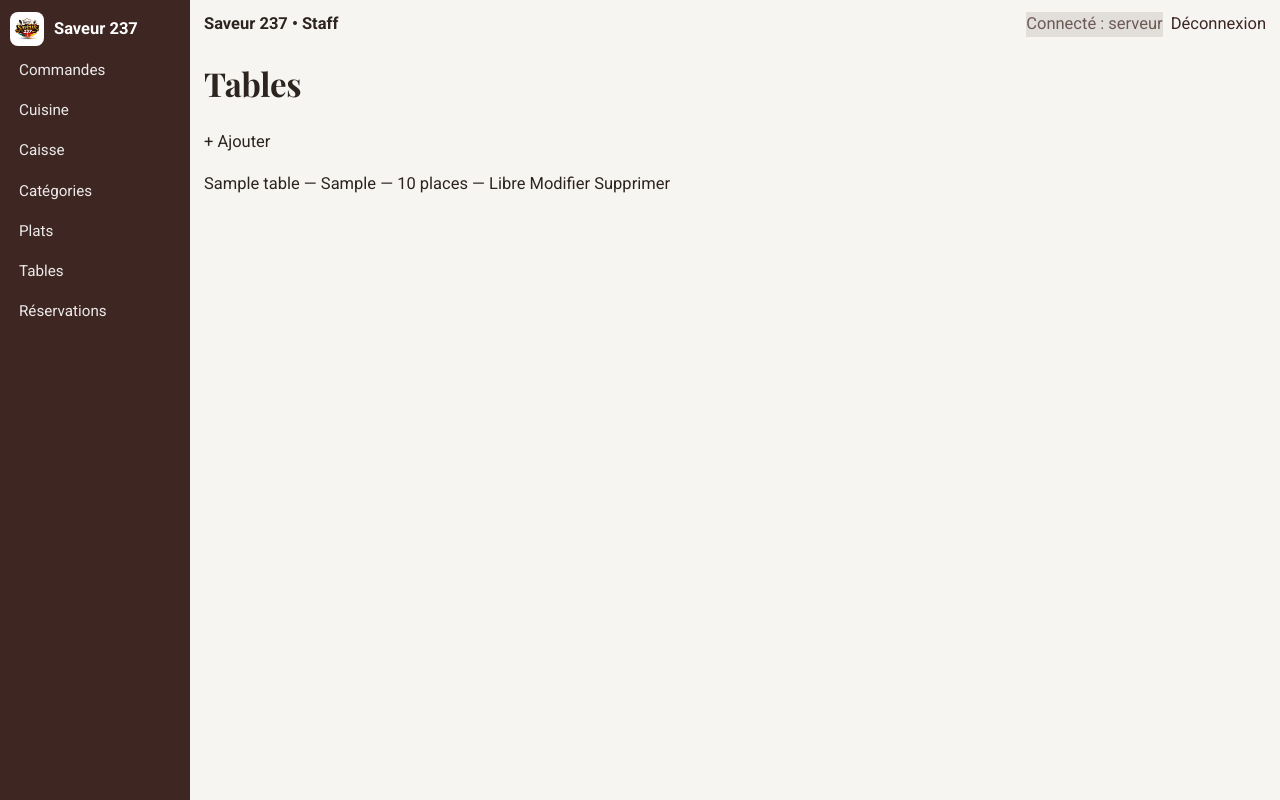
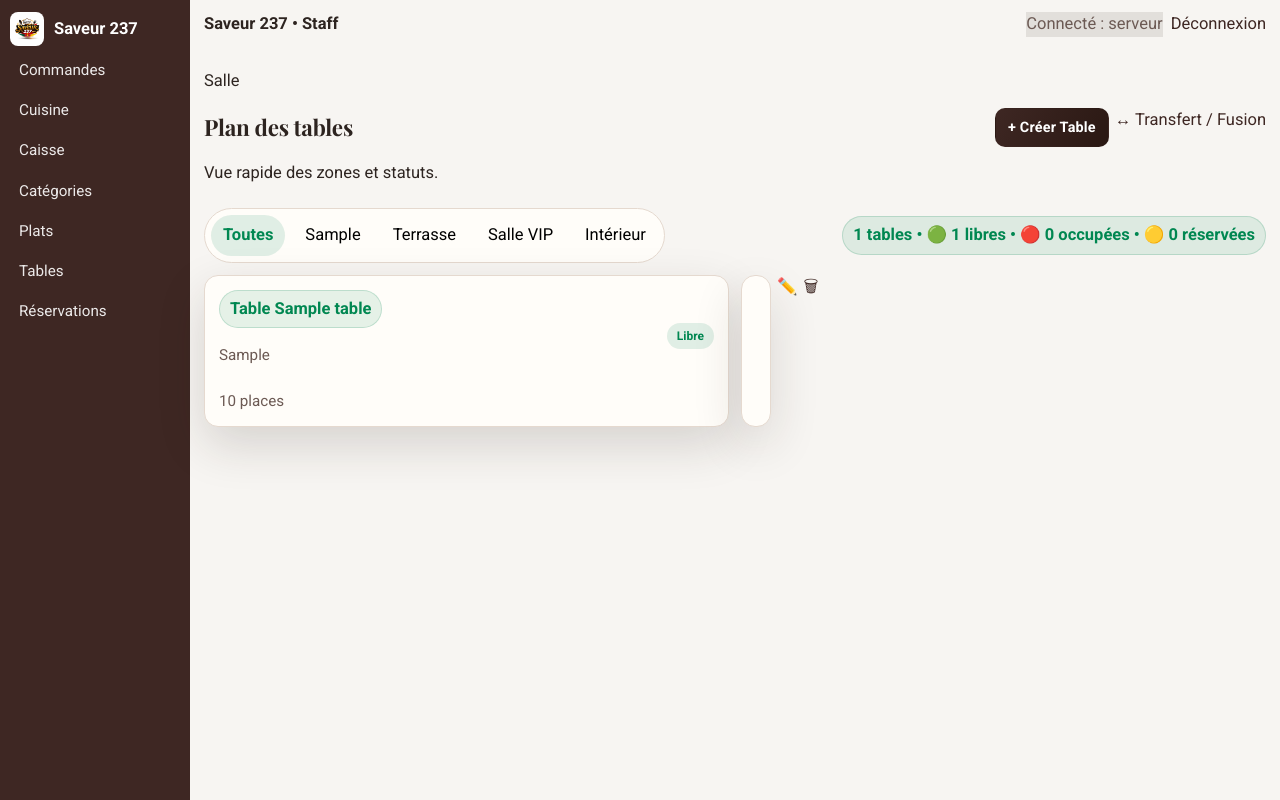
Before and after one commit to Jimmy-Network1/TP_RESTAURANT, a Django app: page /sales/tables/ in a window 1280 px wide. Run offline with Django 5.2, Linux system fonts and the light colour scheme; tables that the repository leaves empty hold one stand-in row (values such as "Sample post").

Commit message:
creation des tables

```diff
--- a/sales/urls.py
+++ b/sales/urls.py
@@ -6,7 +6,10 @@ app_name = 'sales'
 
 urlpatterns = [
     path('tables/', views.tables_list, name='tables'),
+    path('tables/plan/', views.tables_list, name='tables_plan'),
     path('tables/new/', views.tables_new, name='tables_new'),
+    path('tables/transfer/', views.tables_transfer, name='tables_transfer'),
+    path('tables/<int:pk>/', views.table_detail, name='table_detail'),
     path('tables/<int:pk>/edit/', views.tables_edit, name='tables_edit'),
     path('tables/<int:pk>/delete/', views.tables_delete, name='tables_delete'),
     path('orders/', views.orders_list, name='orders'),
--- a/sales/views.py
+++ b/sales/views.py
@@ -1,14 +1,62 @@
 from django.shortcuts import get_object_or_404, redirect, render
 from django.urls import reverse
 from django.http import HttpResponseBadRequest
+from django.contrib import messages
+from django.db.models import Count
 
-from .forms import OrderForm, OrderItemFormSet, PaymentForm, TableForm
+from .forms import OrderForm, OrderItemFormSet, PaymentForm, TableForm, TableTransferForm
 from .models import Order, OrderItem, Payment, Table
 
 
 def tables_list(request):
+    zone = request.GET.get('zone', '').strip()
     tables = Table.objects.all().order_by('name')
-    return render(request, 'sales/tables_list.html', {'tables': tables})
+    if zone:
+        tables = tables.filter(zone__iexact=zone)
+
+    zones = (
+        Table.objects.exclude(zone="")
+        .values_list('zone', flat=True)
+        .distinct()
+        .order_by('zone')
+    )
+    stats = {
+        'total': tables.count(),
+        'free': tables.filter(status=Table.STATUS_FREE).count(),
+        'occupied': tables.filter(status=Table.STATUS_OCCUPIED).count(),
+        'reserved': tables.filter(status=Table.STATUS_RESERVED).count(),
+    }
+    return render(
+        request,
+        'sales/tables_list.html',
+        {
+            'tables': tables,
+            'zones': zones,
+            'zone': zone,
+            'stats': stats,
+        },
+    )
+
+
+def table_detail(request, pk):
+    table = get_object_or_404(Table, pk=pk)
+    active_orders = (
+        table.orders.exclude(status__in=[Order.STATUS_CLOSED, Order.STATUS_CANCELED])
+        .order_by('-created_at')
+        .prefetch_related('items__dish')
+    )
+    history = table.orders.order_by('-created_at')[:5]
+    reservations = table.reservations.order_by('-reservation_datetime')[:5]
+    return render(
+        request,
+        'sales/table_detail.html',
+        {
+            'table': table,
+            'active_orders': active_orders,
+            'history': history,
+            'reservations': reservations,
+        },
+    )
 
 
 def tables_new(request):
@@ -40,6 +88,31 @@ def tables_delete(request, pk):
         table.delete()
         return redirect('sales:tables')
     return render(request, 'sales/tables_delete.html', {'table': table})
+
+
+def tables_transfer(request):
+    form = TableTransferForm(request.POST or None)
+    if request.method == 'POST' and form.is_valid():
+        src = form.cleaned_data['source']
+        dst = form.cleaned_data['destination']
+        action = form.cleaned_data['action']
+        qs = Order.objects.filter(
+            table=src,
+            status__in=[
+                Order.STATUS_DRAFT,
+                Order.STATUS_SENT,
+                Order.STATUS_PREPARING,
+                Order.STATUS_READY,
+                Order.STATUS_SERVED,
+            ],
+        )
+        moved = qs.update(table=dst)
+        if action == 'merge':
+            # nothing else specific for now, same effect
+            pass
+        messages.success(request, f"{moved} commande(s) transférée(s) de {src.name} vers {dst.name}.")
+        return redirect('sales:tables')
+    return render(request, 'sales/tables_transfer.html', {'form': form})
 
 
 def orders_list(request):
--- a/static/css/staff.css
+++ b/static/css/staff.css
@@ -239,6 +239,58 @@
 .table tbody td:first-child { border-top-left-radius: var(--radius); border-bottom-left-radius: var(--radius); }
 .table tbody td:last-child { border-top-right-radius: var(--radius); border-bottom-right-radius: var(--radius); }
 
+.tables-grid {
+    display: grid;
+    grid-template-columns: repeat(auto-fit, minmax(200px, 1fr));
+    gap: 12px;
+}
+.table-card {
+    background: var(--card);
+    border: 1px solid var(--border);
+    border-radius: var(--radius);
+    padding: 14px;
+    box-shadow: var(--shadow);
+    display: grid;
+    gap: 8px;
+    cursor: pointer;
+    transition: var(--transition);
+}
+.table-card:hover { box-shadow: 0 12px 28px rgba(0,0,0,0.12); transform: translateY(-2px); }
+.table-card header {
+    display: flex;
+    align-items: center;
+    justify-content: space-between;
+    gap: 8px;
+}
+.badge-free { background: rgba(0,135,81,0.12); color: var(--green); }
+.badge-occupied { background: rgba(206,17,38,0.12); color: var(--red); }
+.badge-reserved { background: rgba(252,209,22,0.18); color: #b07a00; }
+.badge-cleaning { background: rgba(62,39,35,0.08); color: var(--brown); }
+.table-meta { color: var(--muted); font-size: 0.95rem; }
+.table-actions { display: flex; gap: 6px; }
+
+.zone-filters {
+    display: inline-flex;
+    gap: 8px;
+    padding: 6px;
+    border: 1px solid var(--border);
+    border-radius: 999px;
+    background: var(--card);
+}
+.zone-filters button {
+    border: none;
+    background: transparent;
+    padding: 8px 12px;
+    border-radius: 999px;
+    cursor: pointer;
+    transition: var(--transition);
+}
+.zone-filters button.active {
+    background: rgba(0,135,81,0.12);
+    color: var(--green);
+    font-weight: 700;
+}
+
 @media (max-width: 900px) {
     .staff-shell { grid-template-columns: 1fr; }
     .sidebar { position: sticky; top: 0; z-index: 10; display: flex; overflow-x: auto; }
--- a/static/js/staff.js
+++ b/static/js/staff.js
@@ -41,3 +41,18 @@ if (optionsContainer && addOptionBtn) {
         optionsContainer.appendChild(createOptionRow());
     });
 }
+
+// Zone filters for tables plan
+const zoneButtons = document.querySelectorAll('[data-zone-filter]');
+const tableCards = document.querySelectorAll('[data-zone]');
+zoneButtons.forEach(btn => {
+    btn.addEventListener('click', () => {
+        const zone = btn.dataset.zoneFilter;
+        zoneButtons.forEach(b => b.classList.remove('active'));
+        btn.classList.add('active');
+        tableCards.forEach(card => {
+            const match = zone === 'all' || card.dataset.zone.toLowerCase() === zone.toLowerCase();
+            card.style.display = match ? '' : 'none';
+        });
+    });
+});
--- a/templates/sales/tables_list.html
+++ b/templates/sales/tables_list.html
@@ -1,21 +1,59 @@
 {% extends "base_staff.html" %}
+{% block title %}Plan des tables — Saveur 237{% endblock %}
+{% block content %}
+<div class="section-title">
+    <div>
+        <p class="kicker">Salle</p>
+        <h2>Plan des tables</h2>
+        <p class="muted">Vue rapide des zones et statuts.</p>
+    </div>
+    <div class="table-actions">
+        <a class="btn" href="{% url 'sales:tables_new' %}">+ Créer Table</a>
+        <a class="btn-outline" href="{% url 'sales:tables_transfer' %}">↔ Transfert / Fusion</a>
+    </div>
+</div>
 
-{% block title %}Tables{% endblock %}
+<div class="section-title" style="margin-top: -6px;">
+    <div class="zone-filters">
+        <button type="button" class="active" data-zone-filter="all">Toutes</button>
+        {% for z in zones %}
+            <button type="button" data-zone-filter="{{ z|lower }}">{{ z }}</button>
+        {% endfor %}
+        <button type="button" data-zone-filter="terrasse">Terrasse</button>
+        <button type="button" data-zone-filter="vip">Salle VIP</button>
+        <button type="button" data-zone-filter="intérieur">Intérieur</button>
+    </div>
+    <div class="pill">
+        {{ stats.total }} tables • 🟢 {{ stats.free }} libres • 🔴 {{ stats.occupied }} occupées • 🟡 {{ stats.reserved }} réservées
+    </div>
+</div>
 
-{% block content %}
-<h1>Tables</h1>
-<p><a href="{% url 'sales:tables_new' %}">+ Ajouter</a></p>
-{% if tables %}
-<ul>
+<div class="tables-grid">
     {% for table in tables %}
-    <li>
-        {{ table.name }} — {{ table.zone }} — {{ table.capacity }} places — {{ table.get_status_display }}
-        <a href="{% url 'sales:tables_edit' table.pk %}">Modifier</a>
-        <a href="{% url 'sales:tables_delete' table.pk %}">Supprimer</a>
-    </li>
+    <a class="table-card" data-zone="{{ table.zone|default:'all' }}" href="{% url 'sales:table_detail' table.pk %}">
+        <header>
+            <div>
+                <div class="pill">Table {{ table.name }}</div>
+                <p class="table-meta">{{ table.zone|default:'Zone' }}</p>
+            </div>
+            {% if table.status == table.STATUS_FREE %}
+              <span class="badge badge-free">Libre</span>
+            {% elif table.status == table.STATUS_OCCUPIED %}
+              <span class="badge badge-occupied">Occupée</span>
+            {% elif table.status == table.STATUS_RESERVED %}
+              <span class="badge badge-reserved">Réservée</span>
+            {% else %}
+              <span class="badge badge-cleaning">À nettoyer</span>
+            {% endif %}
+        </header>
+        <div class="table-meta">{{ table.capacity }} places</div>
+        <div class="table-actions">
+            <a class="btn-outline" href="{% url 'sales:tables_edit' table.pk %}">✏️</a>
+            <a class="btn-outline" href="{% url 'sales:tables_delete' table.pk %}">🗑</a>
+        </div>
+    </a>
+    {% empty %}
+        <div class="empty">Aucune table configurée.</div>
     {% endfor %}
-</ul>
-{% else %}
-<p>Aucune table.</p>
-{% endif %}
+</div>
 {% endblock %}
```
Also changed, not shown: sales/forms.py (+19 -0 lines), templates/sales/table_detail.html (added, +101 -0 lines), templates/sales/tables_delete.html (+17 -7 lines), templates/sales/tables_edit.html (+22 -7 lines), templates/sales/tables_new.html (+22 -7 lines), templates/sales/tables_transfer.html (added, +27 -0 lines).
